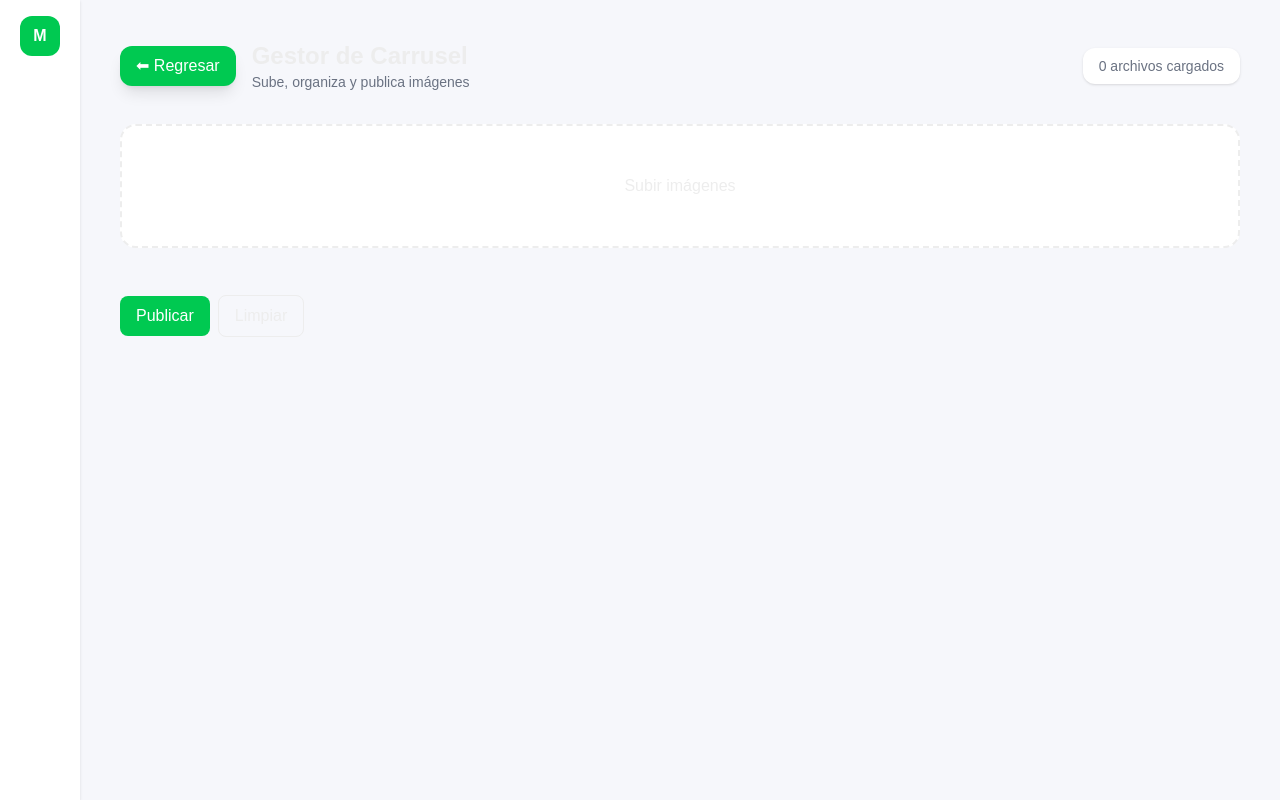
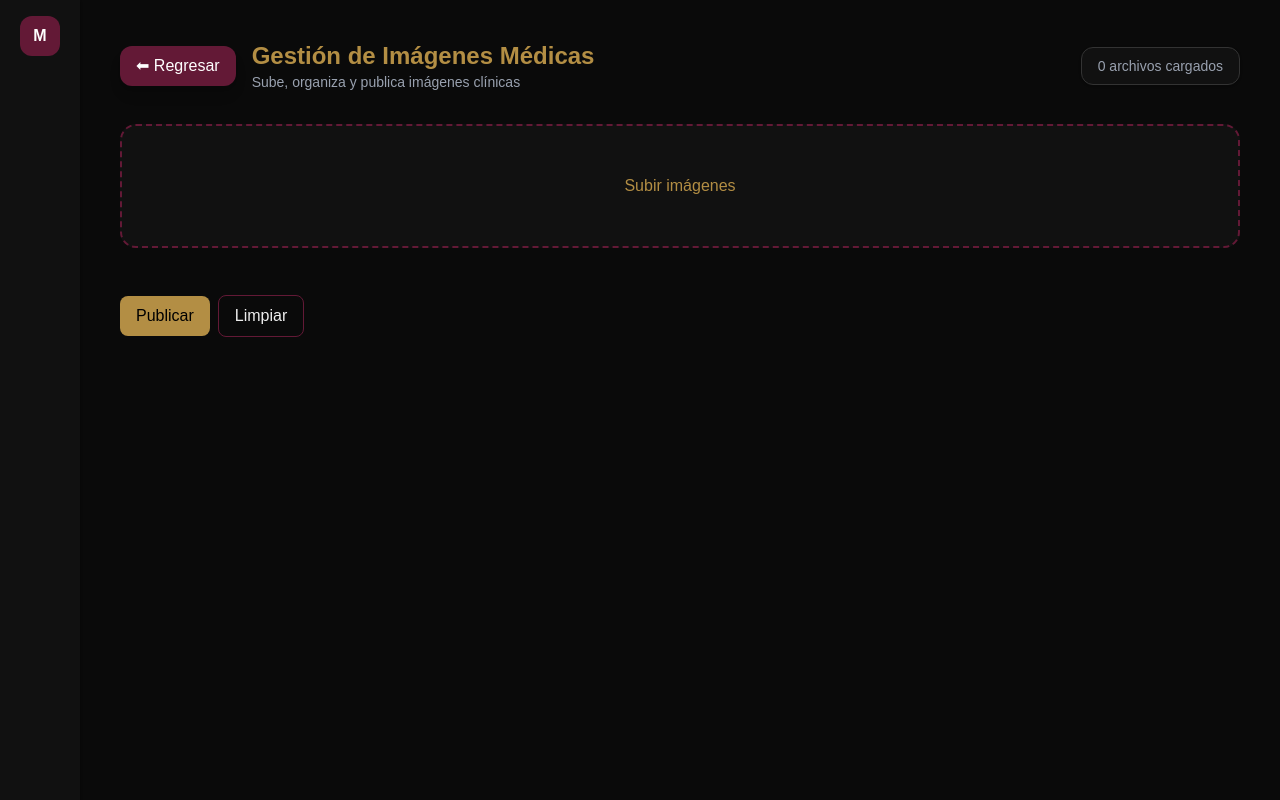
Before and after one commit to Yosselinsanchez-gif/my-app, a Next.js app: page /carousel in a window 1280 px wide. Built offline with nearby package versions, Linux system fonts and the light colour scheme.

Commit message:
carrusel pro completo

```diff
--- a/app/carousel/page.tsx
+++ b/app/carousel/page.tsx
@@ -1,5 +1,5 @@
 // =========================
-// app/carousel/page.tsx (CORREGIDO)
+// app/carousel/page.tsx (PRO FINAL)
 // =========================
 'use client'
 
@@ -10,16 +10,13 @@ import { useRouter } from 'next/navigation'
 export default function CarouselManager() {
   const router = useRouter()
 
-  // ✅ TIPADO CORRECTO
   const [files, setFiles] = useState<File[]>([])
   const [error, setError] = useState<string>('')
 
   const MAX_TOTAL_SIZE = 500 * 1024
 
-  // ✅ TIPADO
   const calcTotal = (arr: File[]) => arr.reduce((acc, f) => acc + f.size, 0)
 
-  // ✅ TIPADO
   const handleFiles = (selected: File[]) => {
     const merged = [...files, ...selected]
     const totalSize = calcTotal(merged)
@@ -33,13 +30,11 @@ export default function CarouselManager() {
     setFiles(merged)
   }
 
-  // ✅ TIPADO EVENTO
   const onInputChange = (e: React.ChangeEvent<HTMLInputElement>) => {
     if (!e.target.files) return
     handleFiles(Array.from(e.target.files) as File[])
   }
 
-  // ✅ TIPADO DRAG EVENT
   const onDrop = useCallback((e: React.DragEvent<HTMLLabelElement>) => {
     e.preventDefault()
     const dropped = Array.from(e.dataTransfer.files) as File[]
@@ -66,12 +61,13 @@ export default function CarouselManager() {
   const totalSize = calcTotal(files)
 
   return (
-    <div className="flex h-screen bg-[#f6f7fb]">
+    <div className="flex h-screen bg-[#0a0a0a] text-[#ededed]">
+
       {/* Sidebar */}
-      <div className="w-20 bg-white flex flex-col items-center py-4 space-y-6 shadow-sm">
+      <div className="w-20 bg-[#111] flex flex-col items-center py-4 space-y-6 shadow">
         <div
           onClick={() => router.push('/')}
-          className="bg-green-500 text-white w-10 h-10 flex items-center justify-center rounded-xl font-bold cursor-pointer"
+          className="bg-[#631936] text-white w-10 h-10 flex items-center justify-center rounded-xl font-bold cursor-pointer"
         >
           M
         </div>
@@ -79,22 +75,27 @@ export default function CarouselManager() {
 
       {/* Main */}
       <div className="flex-1 p-10">
+
         {/* Header */}
         <div className="flex justify-between items-center mb-8">
           <div className="flex items-center gap-4">
+
             <motion.button
               whileHover={{ scale: 1.05, x: -3 }}
               whileTap={{ scale: 0.95 }}
               onClick={() => router.push('/')}
-              className="flex items-center gap-2 bg-green-500 text-white px-4 py-2 rounded-xl shadow-lg"
+              className="flex items-center gap-2 bg-[#631936] hover:bg-[#4a1227] text-white px-4 py-2 rounded-xl shadow-lg transition"
             >
               ⬅ Regresar
             </motion.button>
 
             <div>
-              <h1 className="text-2xl font-bold">Gestor de Carrusel</h1>
-              <p className="text-gray-500 text-sm">
-                Sube, organiza y publica imágenes
+              <h1 className="text-2xl font-bold text-[#b38e44]">
+                Gestión de Imágenes Médicas
+              </h1>
+
+              <p className="text-gray-400 text-sm">
+                Sube, organiza y publica imágenes clínicas
               </p>
             </div>
           </div>
@@ -102,7 +103,7 @@ export default function CarouselManager() {
           <motion.div
             initial={{ opacity: 0, y: -10 }}
             animate={{ opacity: 1, y: 0 }}
-            className="bg-white px-4 py-2 rounded-xl shadow text-sm text-gray-500"
+            className="bg-[#111] px-4 py-2 rounded-xl shadow text-sm text-gray-400 border border-[#333]"
           >
             {files.length} archivos cargados
           </motion.div>
@@ -112,7 +113,7 @@ export default function CarouselManager() {
         <motion.label
           onDrop={onDrop}
           onDragOver={(e) => e.preventDefault()}
-          className="border-2 border-dashed rounded-2xl p-12 flex flex-col items-center cursor-pointer bg-white"
+          className="border-2 border-dashed border-[#631936] rounded-2xl p-12 flex flex-col items-center cursor-pointer bg-[#111] hover:bg-[#1a1a1a] transition"
         >
           <input
             type="file"
@@ -120,7 +121,7 @@ export default function CarouselManager() {
             className="hidden"
             onChange={onInputChange}
           />
-          <p>Subir imágenes</p>
+          <p className="text-[#b38e44]">Subir imágenes</p>
         </motion.label>
 
         {/* Preview */}
@@ -134,7 +135,7 @@ export default function CarouselManager() {
             <Reorder.Item key={i} value={file}>
               <img
                 src={URL.createObjectURL(file)}
-                className="h-40 object-cover rounded-xl"
+                className="h-40 object-cover rounded-xl border border-[#333]"
               />
             </Reorder.Item>
           ))}
@@ -143,14 +144,14 @@ export default function CarouselManager() {
         {/* Buttons */}
         <button
           onClick={publishCarousel}
-          className="mt-6 bg-green-500 text-white px-4 py-2 rounded-lg"
+          className="mt-6 bg-[#b38e44] hover:bg-[#8f6f34] text-black px-4 py-2 rounded-lg transition"
         >
           Publicar
         </button>
 
         <button
           onClick={removeAll}
-          className="mt-2 ml-2 border px-4 py-2 rounded-lg"
+          className="mt-2 ml-2 border border-[#631936] px-4 py-2 rounded-lg hover:bg-[#631936] hover:text-white transition"
         >
           Limpiar
         </button>
```
